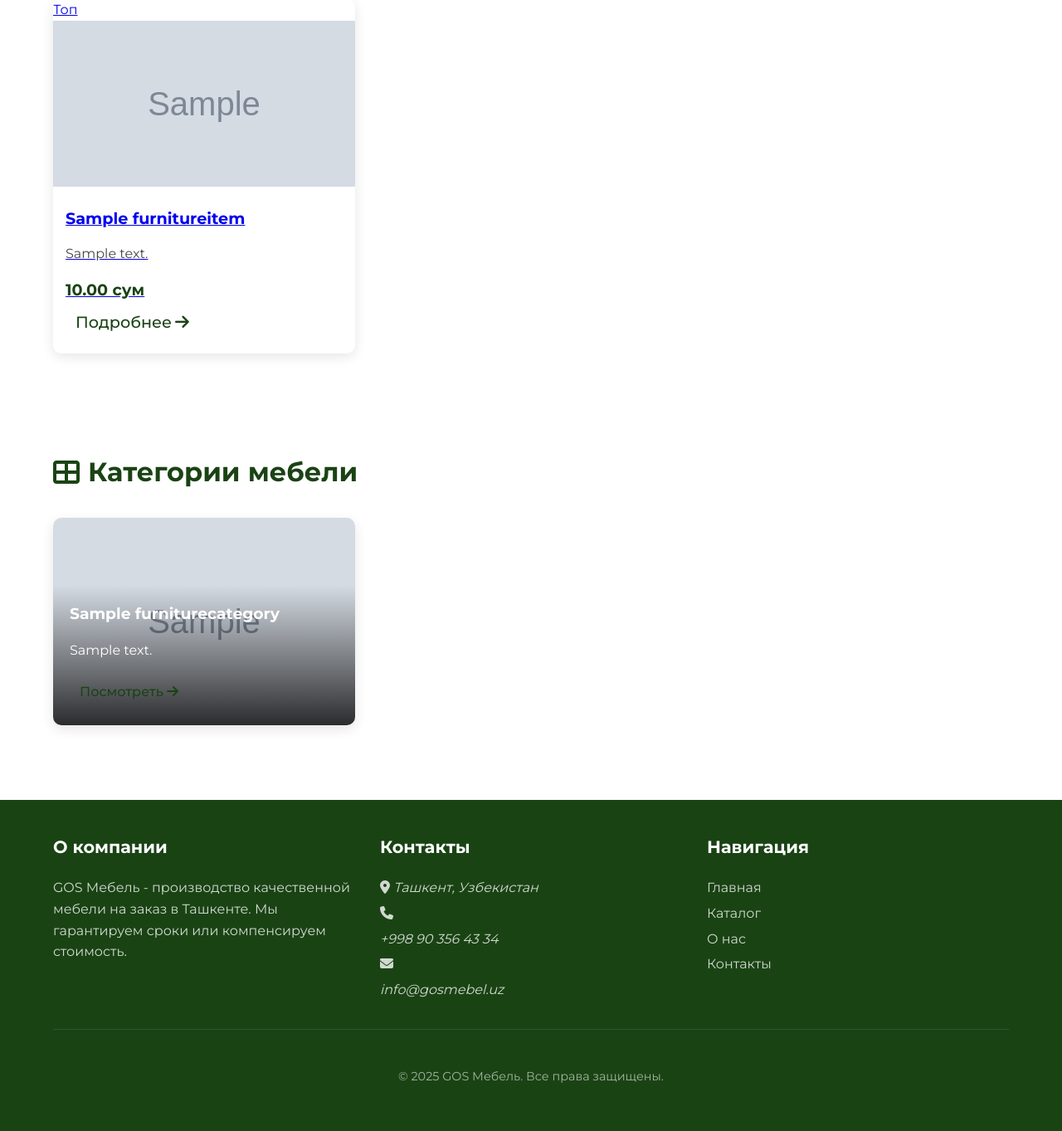
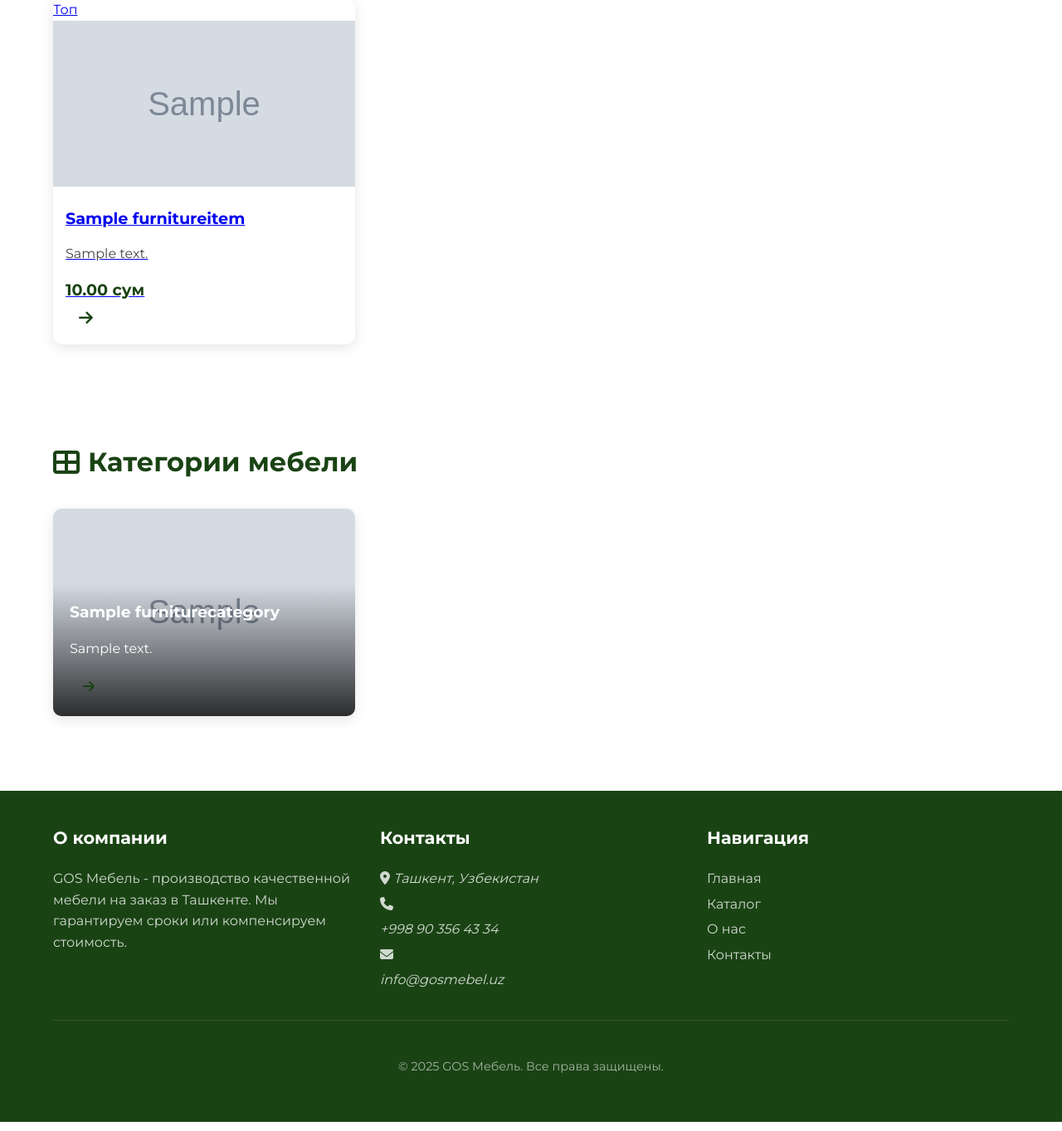
Before and after one commit to izzat1998/gos_landing_page, a Django app: page /catalog/ in a window 1280 px wide. Shown: the part 342-1705 px from the top of the page at 83% size. Run offline with Django 4.2, Linux system fonts and the light colour scheme; tables that the repository leaves empty hold one stand-in row (values such as "Sample post"); grey boxes marked "Sample" are stand-in pictures.

Commit message:
refactor: simplify button text to only show arrow icon in catalog views

```diff
--- a/templates/catalog/catalog.html
+++ b/templates/catalog/catalog.html
@@ -45,7 +45,7 @@
                                 <span class="price-request">Цена по запросу</span>
                                 {% endif %}
                             </div>
-                            <span class="btn btn-text">Подробнее <i class="fas fa-arrow-right"></i></span>
+                            <span class="btn btn-text"><i class="fas fa-arrow-right"></i></span>
                         </div>
                     </div>
                 </a>
@@ -85,7 +85,7 @@
                         <p>{{ category.description|truncatechars:60 }}</p>
                         {% endif %}
                         <span class="btn btn-text">
-                            Посмотреть <i class="fas fa-arrow-right" aria-hidden="true"></i>
+                            <i class="fas fa-arrow-right" aria-hidden="true"></i>
                         </span>
                     </div>
                 </a>
--- a/templates/catalog/category_detail.html
+++ b/templates/catalog/category_detail.html
@@ -56,7 +56,7 @@
                             {% endif %}
                         </div>
                         <div class="item-action">
-                            <span class="btn btn-text">Подробнее <i class="fas fa-arrow-right"></i></span>
+                            <span class="btn btn-text"><i class="fas fa-arrow-right"></i></span>
                         </div>
                     </div>
                 </div>
--- a/templates/main.html
+++ b/templates/main.html
@@ -37,7 +37,7 @@
                         <div class="category-overlay">
                             <h3>{{ category.name }}</h3>
                             <span class="btn btn-text">
-                                Просмотреть <i class="fas fa-arrow-right" aria-hidden="true"></i>
+                                <i class="fas fa-arrow-right" aria-hidden="true"></i>
                             </span>
                         </div>
                     </a>
```
